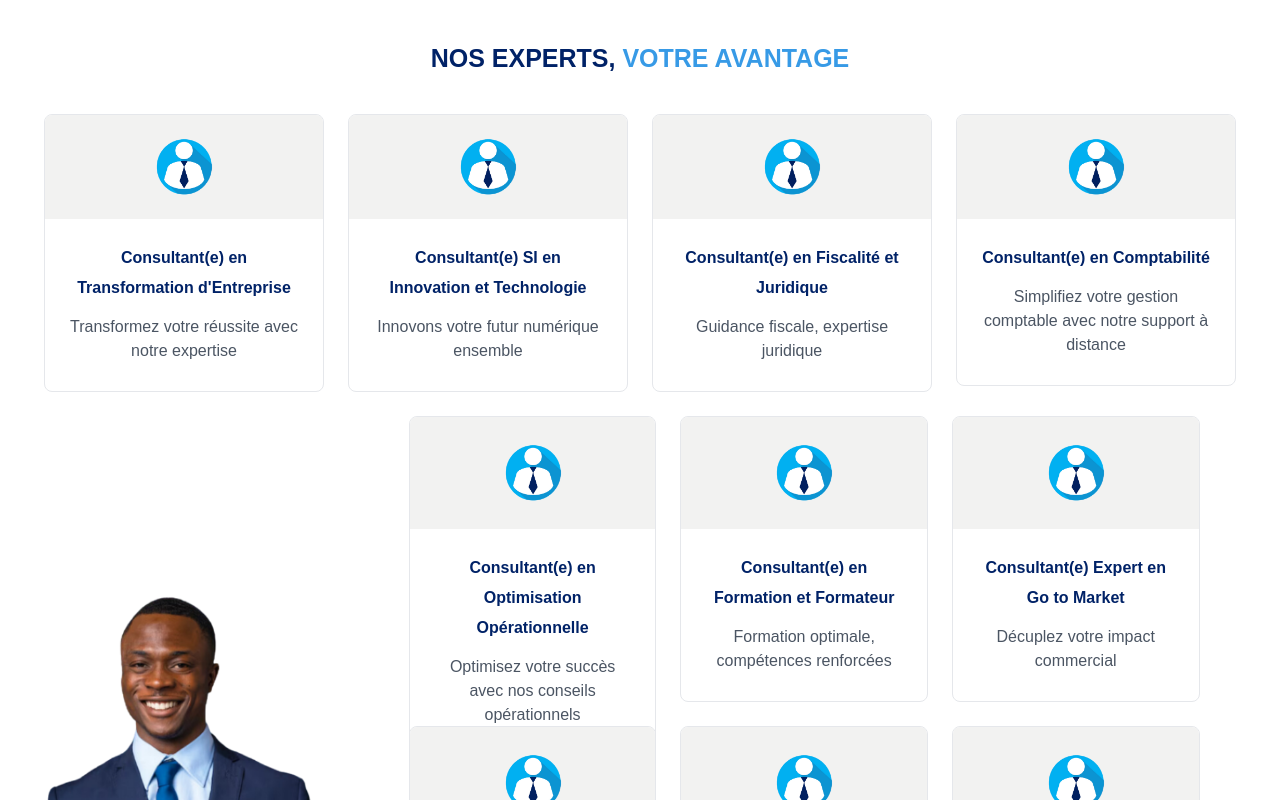
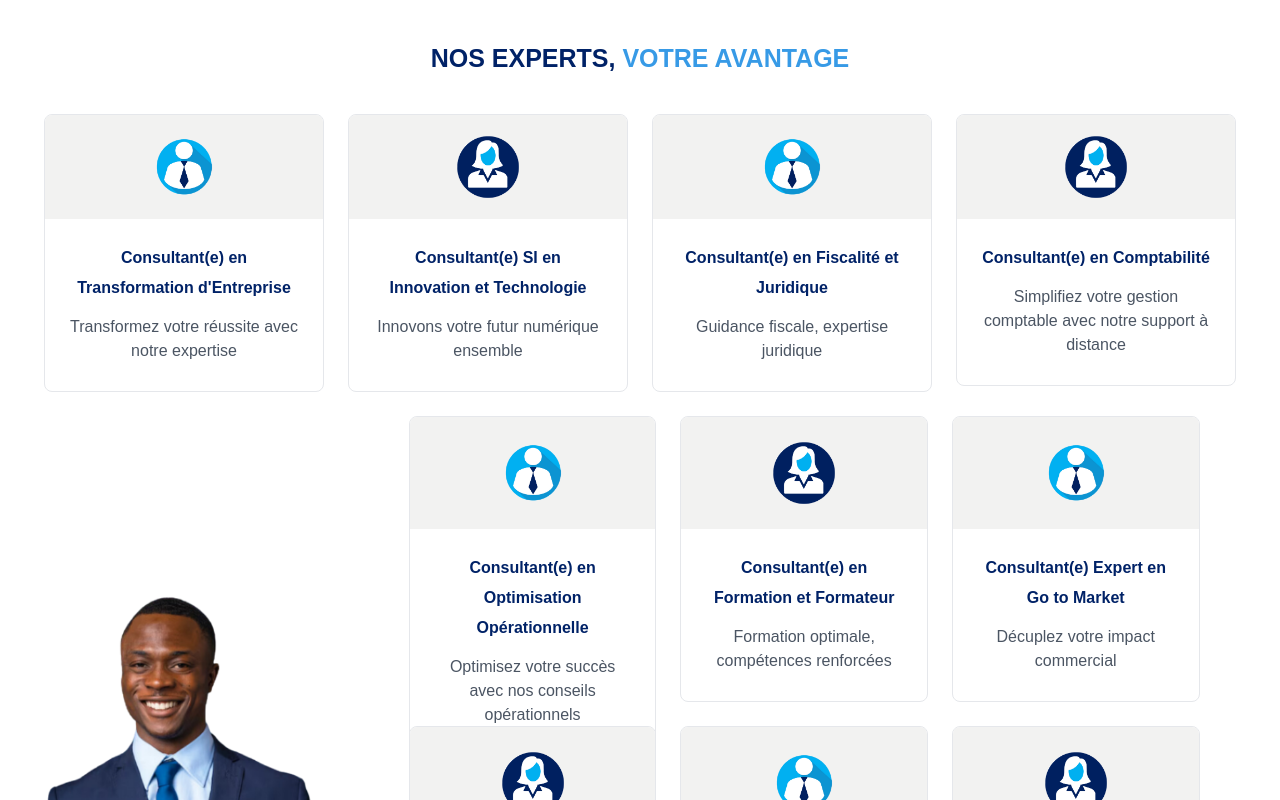
Before and after one commit to ZHKING13/EurekaGlobal, a React (Vite) app: page /about in a window 1280 px wide. Shown: the part 1700-2500 px from the top of the page. Built offline with nearby package versions, Linux system fonts and the light colour scheme.

Commit message:
update team image

```diff
--- a/src/components/Team.jsx
+++ b/src/components/Team.jsx
@@ -4,26 +4,26 @@ const teamMembers = [
     {
         role: "Consultant(e) en Transformation d'Entreprise",
         description: 'Transformez votre réussite avec notre expertise',
-        image: 'https://readymadeui.com/team-1.webp',
+        image: "./anonyme.png",
 
     },
     {
         role: "Consultant(e) SI en Innovation et Technologie",
         description: 'Innovons votre futur numérique ensemble',
-        image: 'https://readymadeui.com/team-2.webp',
+        image: "./anonymeF.png",
 
     },
     {
         role: "Consultant(e) en Fiscalité et Juridique",
         description: 'Guidance fiscale, expertise juridique',
-        image: 'https://readymadeui.com/team-4.webp',
+        image: "./anonyme.png",
 
     },
 
     {
         role: "Consultant(e) en Comptabilité",
         description: 'Simplifiez votre gestion comptable avec notre support à distance',
-        image: 'https://readymadeui.com/team-4.webp',
+        image: "./anonymeF.png",
 
     }
 ];
@@ -31,39 +31,39 @@ const expert =  [
     {
         role: "Consultant(e) en Optimisation Opérationnelle",
         description: 'Optimisez votre succès avec nos conseils opérationnels',
-        image: 'https://readymadeui.com/team-1.webp',
+        image: "./anonyme.png",
 
     },
 
      {
         role: "Consultant(e) en Formation et Formateur",
         description: 'Formation optimale, compétences renforcées',
-        image: 'https://readymadeui.com/team-4.webp',
+        image: "./anonymeF.png",
 
     },
     {
         role: "Consultant(e) Expert        en Go to Market",
         description: 'Décuplez votre impact commercial ',
-        image: 'https://readymadeui.com/team-3.webp',
+        image: "./anonyme.png",
 
     },
 
     {
         role: "Consultant(e) en Développement Commercial et Marketing",
         description: 'Boostez votre succès et propulsez votre croissance',
-        image: 'https://readymadeui.com/team-2.webp',
+        image: "./anonymeF.png",
 
     },
     {
         role: "Consultant(e) en Montage de Projets et Recherche de Financement",
         description: 'Projets fiables montés, financements trouvés',
-        image: 'https://readymadeui.com/team-4.webp',
+        image: "./anonyme.png",
 
     },
     {
         role: "Consultant(e) en Stratégie",
         description: 'Guidance stratégique, succès assuré',
-        image: 'https://readymadeui.com/team-3.webp',
+        image: "./anonymeF.png",
 
     },
 
@@ -80,7 +80,7 @@ const Team = () => {
                             <div className="bg-white border hover:shadow-custom  border-gray-200 rounded-lg flex flex-col items-center overflow-hidden">
                                 <div className='w-full bg-[#F2F2F1FF] p-3 flex items-center '>
                                      <img
-                                    src="./anonyme.png"
+                                    src={item.image}
                                     alt={item.role}
                                     className="w-20 h-20 m-auto object-cover rounded-full object-center"
                                 />
@@ -121,7 +121,7 @@ const ExpertCard = ({ item }) => {
                             <div className="bg-white border hover:shadow-custom  border-gray-200 rounded-lg flex flex-col items-center overflow-hidden">
                                 <div className='w-full bg-[#F2F2F1FF] p-4 flex items-center '>
                                      <img
-                                    src="./anonyme.png"
+                                    src={item.image}
                                     alt={item.role}
                                     className="w-20 h-20 m-auto object-cover rounded-full object-center"
                                 />
```
Also changed, not shown: public/anonymeF.png (added).
